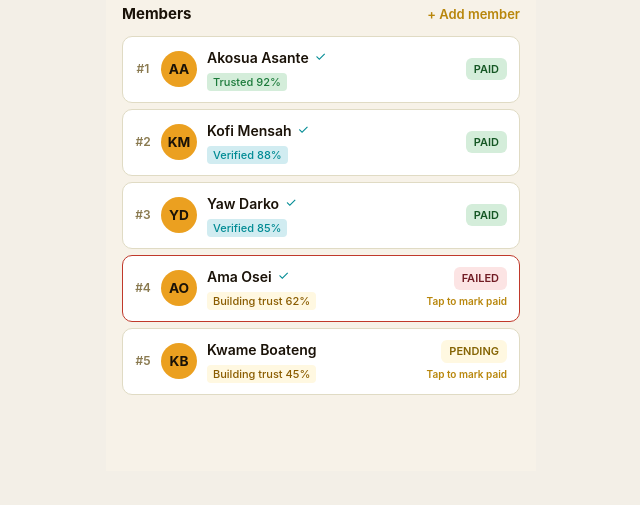
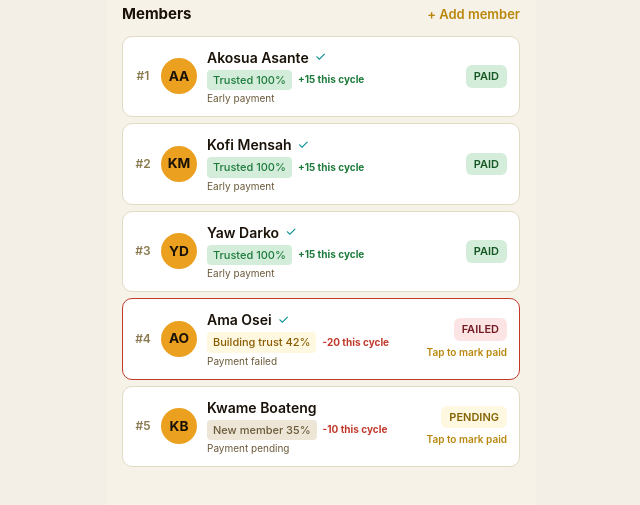
Before and after one commit to Asterixbase/base44_qudi, a React (Vite) app: page /circle-detail in a window 1280 px wide. Shown: the part 1454-1959 px from the top of the page, without its empty margins (319-959 px from the left). Before the commit the page ends 1925 px from the top, so only its background shows below. Built offline with nearby package versions, Linux system fonts and the light colour scheme; no server answers.

Commit message:
File changes

```diff
--- /dev/null
+++ b/src/lib/trustScore.js
@@ -0,0 +1,72 @@
+/**
+ * Qudi Trust Scoring Algorithm
+ * Adjusts a member's base trust score based on current cycle payment behaviour.
+ *
+ * Rules:
+ *  +15  Early payment (paid + high existing score signals consistent early payer)
+ *  +8   On-time payment
+ *  -10  Payment pending (past expected date — cycle already in progress)
+ *  -20  Payment failed
+ *  -25  Payment overdue
+ *
+ * Score is clamped to [0, 100].
+ */
+
+const DELTA = {
+  paid_early:  +15,
+  paid:        +8,
+  pending:     -10,
+  failed:      -20,
+  overdue:     -25,
+};
+
+/**
+ * Determine if a "paid" member likely paid early.
+ * Heuristic: base score ≥ 80 and no history of failures → early payer pattern.
+ */
+function isEarlyPayer(member) {
+  return member.payment_status === 'paid' && (member.trust_score || 0) >= 80;
+}
+
+/**
+ * Calculate a new trust score for a single member.
+ * @param {object} member — entity with trust_score and payment_status
+ * @returns {{ score: number, delta: number, reason: string }}
+ */
+export function calcTrustScore(member) {
+  const base = member.trust_score ?? 50;
+  let delta = 0;
+  let reason = '';
+
+  if (member.payment_status === 'paid') {
+    if (isEarlyPayer(member)) {
+      delta = DELTA.paid_early;
+      reason = 'Early payment';
+    } else {
+      delta = DELTA.paid;
+      reason = 'On-time payment';
+    }
+  } else if (member.payment_status === 'pending') {
+    delta = DELTA.pending;
+    reason = 'Payment pending';
+  } else if (member.payment_status === 'failed') {
+    delta = DELTA.failed;
+    reason = 'Payment failed';
+  } else if (member.payment_status === 'overdue') {
+    delta = DELTA.overdue;
+    reason = 'Payment overdue';
+  }
+
+  const score = Math.min(100, Math.max(0, base + delta));
+  return { score, delta, reason };
+}
+
+/**
+ * Enrich an array of members with computed trust scores.
+ */
+export function enrichMembersWithTrust(members) {
+  return members.map(m => {
+    const { score, delta, reason } = calcTrustScore(m);
+    return { ...m, trust_score: score, trust_delta: delta, trust_reason: reason };
+  });
+}
--- a/src/pages/CircleDetail.jsx
+++ b/src/pages/CircleDetail.jsx
@@ -11,6 +11,7 @@ import ReminderButton from '../components/qudi/ReminderButton';
 import MarkPaidModal from '../components/qudi/MarkPaidModal';
 import PayoutSchedule from '../components/qudi/PayoutSchedule';
 import NavBar from '../components/qudi/NavBar';
+import { enrichMembersWithTrust } from '../lib/trustScore';
 
 const DEMO_MEMBERS = [
   { id: 'm1', initials: 'AA', full_name: 'Akosua Asante', payout_position: 1, payment_status: 'paid',    trust_score: 92, is_verified: true },
@@ -37,10 +38,20 @@ export default function CircleDetail() {
   const [showFraud, setShowFraud] = useState(true);
   const [selectedMember, setSelectedMember] = useState(null);
   const [memberStatuses, setMemberStatuses] = useState({});
+  const [memberTrustOverrides, setMemberTrustOverrides] = useState({});
 
   const getMemberStatus = (m) => memberStatuses[m.id] || m.payment_status;
 
-  const paid = DEMO_MEMBERS.filter(m => m.payment_status === 'paid').length;
+  // Enrich all members with computed trust scores based on payment status
+  const enrichedMembers = enrichMembersWithTrust(
+    DEMO_MEMBERS.map(m => ({
+      ...m,
+      payment_status: getMemberStatus(m),
+      trust_score: memberTrustOverrides[m.id] ?? m.trust_score,
+    }))
+  );
+
+  const paid = enrichedMembers.filter(m => m.payment_status === 'paid').length;
   const potProgress = Math.round((paid / DEMO_MEMBERS.length) * 100);
 
   return (
@@ -127,10 +138,12 @@ export default function CircleDetail() {
             <div style={{ fontWeight: 700, fontSize: 15, color: C.ink }}>Members</div>
             <button style={{ background: 'none', border: 'none', color: C.goldText, fontSize: 13, fontWeight: 600, cursor: 'pointer' }}>+ Add member</button>
           </div>
-          {DEMO_MEMBERS.map(m => {
-            const status = getMemberStatus(m);
+          {enrichedMembers.map(m => {
+            const status = m.payment_status;
             const s = STATUS_STYLE[status] || STATUS_STYLE.pending;
             const canMark = status === 'pending' || status === 'overdue' || status === 'failed';
+            const deltaColor = m.trust_delta > 0 ? C.green : m.trust_delta < 0 ? C.red : C.muted;
+            const deltaLabel = m.trust_delta > 0 ? `+${m.trust_delta}` : `${m.trust_delta}`;
             return (
               <div key={m.id} style={{
                 background: C.white, borderRadius: 10, padding: '10px 12px',
@@ -146,7 +159,11 @@ export default function CircleDetail() {
                     <span style={{ fontWeight: 600, fontSize: 14, color: C.ink }}>{m.full_name}</span>
                     {m.is_verified && <span style={{ color: C.teal, fontSize: 13 }}>✓</span>}
                   </div>
-                  <TrustBadge score={m.trust_score} />
+                  <div style={{ display: 'flex', alignItems: 'center', gap: 6, marginTop: 2 }}>
+                    <TrustBadge score={m.trust_score} />
+                    <span style={{ fontSize: 10, fontWeight: 700, color: deltaColor }}>{deltaLabel} this cycle</span>
+                  </div>
+                  <div style={{ fontSize: 10, color: C.muted, marginTop: 1 }}>{m.trust_reason}</div>
                 </div>
                 <div style={{ display: 'flex', flexDirection: 'column', alignItems: 'flex-end', gap: 4 }}>
                   <span style={{ background: s.bg, color: s.color, borderRadius: 6, padding: '3px 8px', fontSize: 11, fontWeight: 600 }}>{s.label}</span>
@@ -163,7 +180,12 @@ export default function CircleDetail() {
           member={selectedMember}
           circle={circle}
           onClose={() => setSelectedMember(null)}
-          onSuccess={(id) => setMemberStatuses(s => ({ ...s, [id]: 'paid' }))}
+          onSuccess={(id) => {
+            setMemberStatuses(s => ({ ...s, [id]: 'paid' }));
+            // Recalculate trust for newly-paid member
+            const base = DEMO_MEMBERS.find(m => m.id === id)?.trust_score ?? 50;
+            setMemberTrustOverrides(t => ({ ...t, [id]: Math.min(100, base + 8) }));
+          }}
         />
       )}
 
```
